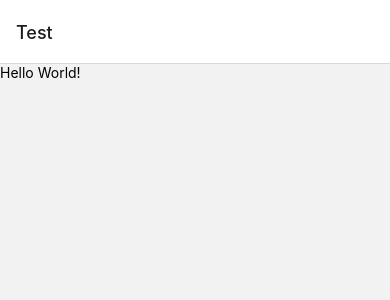
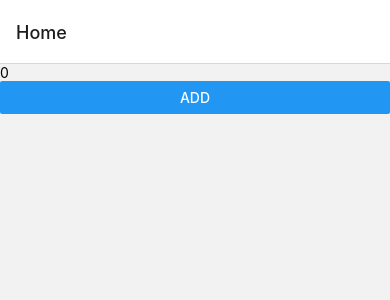
Before and after one commit to asen23/PokeGroup, a React Native app: screen /Home in a window 390 px wide. Before the commit this address had no page. Shown: the top 300 px of the page. Built offline with nearby package versions, Linux system fonts and the light colour scheme.

Commit message:
ref: changed test to example and add home screen

```diff
--- a/App.js
+++ b/App.js
@@ -14,12 +14,9 @@ import { createNativeStackNavigator } from '@react-navigation/native-stack';
 import { persistor, store } from './src/redux/store';
 import { Provider } from 'react-redux';
 import { PersistGate } from 'redux-persist/integration/react';
+import Home from './src/screens/Home'
 
 const Stack = createNativeStackNavigator<StackParamList>();
-
-const Test = () => {
-    return <Text>Hello World!</Text>;
-};
 
 export default function App() {
     return (
@@ -28,7 +25,7 @@ export default function App() {
                 <SafeAreaProvider>
                     <NavigationContainer>
                         <Stack.Navigator>
-                            <Stack.Screen name="Test" component={Test} />
+                            <Stack.Screen name="Home" component={Home} />
                         </Stack.Navigator>
                     </NavigationContainer>
                 </SafeAreaProvider>
--- /dev/null
+++ b/src/redux/reducer/example/index.js
@@ -0,0 +1,18 @@
+import { createSlice } from '@reduxjs/toolkit';
+
+const initialState = {
+    example: 0,
+};
+
+export const exampleSlice = createSlice({
+    name: 'example',
+    initialState,
+    reducers: {
+        addExample: state => {
+            state.example++;
+        },
+    },
+});
+
+export const { addExample } = exampleSlice.actions;
+export default exampleSlice.reducer;
--- a/src/redux/reducer/index.js
+++ b/src/redux/reducer/index.js
@@ -1,6 +1,6 @@
 import { combineReducers } from 'redux';
-import testReducer from './test';
+import exampleReducer from './example';
 
 export const rootReducer = combineReducers({
-    test: testReducer,
+    example: exampleReducer,
 });
--- a/src/redux/reducer/test/index.js
+++ /dev/null
@@ -1,18 +0,0 @@
-import { createSlice, PayloadAction } from '@reduxjs/toolkit';
-
-const initialState = {
-    test: 0,
-};
-
-export const testSlice = createSlice({
-    name: 'test',
-    initialState,
-    reducers: {
-        addTest: (state) => {
-            //addTest
-        },
-    },
-});
-
-export const { addTest } = testSlice.actions;
-export default testSlice.reducer;
--- /dev/null
+++ b/src/screens/Home/index.js
@@ -0,0 +1,18 @@
+import React from 'react';
+import { StyleSheet, Text, View, Button } from 'react-native';
+import { useDispatch } from 'react-redux';
+import { useSelector } from 'react-redux';
+import { addExample } from '../../redux/reducer/example';
+
+export default function Home() {
+    const example = useSelector(state => state.example.example);
+    const dispatch = useDispatch();
+    return (
+        <View>
+            <Text>{example}</Text>
+            <Button title="add" onPress={() => dispatch(addExample())} />
+        </View>
+    );
+}
+
+const styles = StyleSheet.create({});
```
